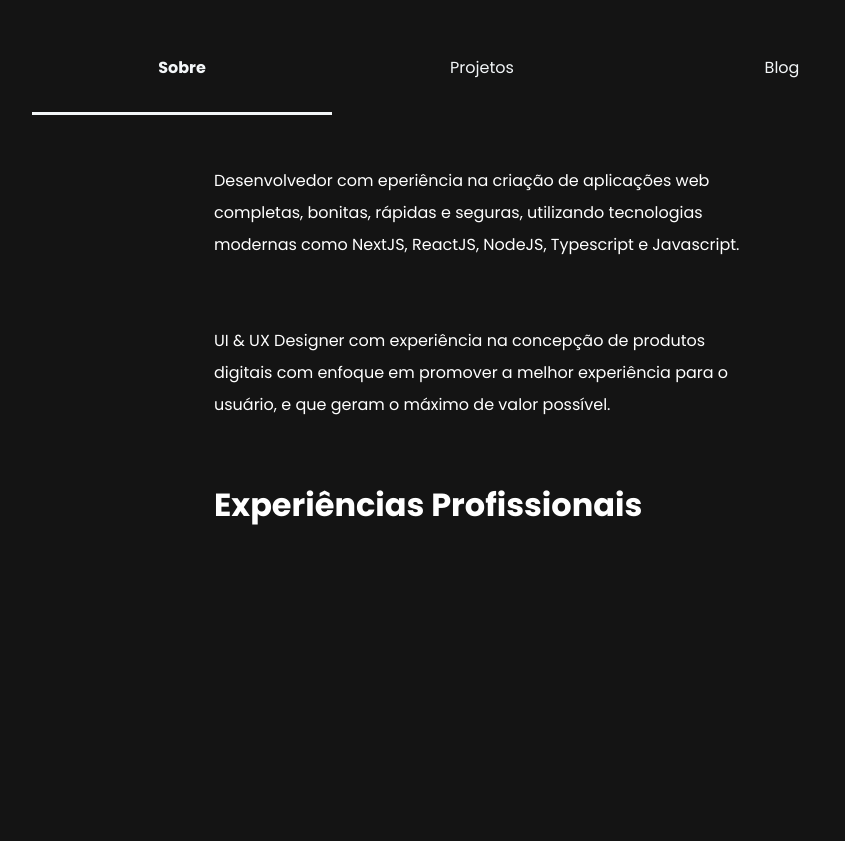
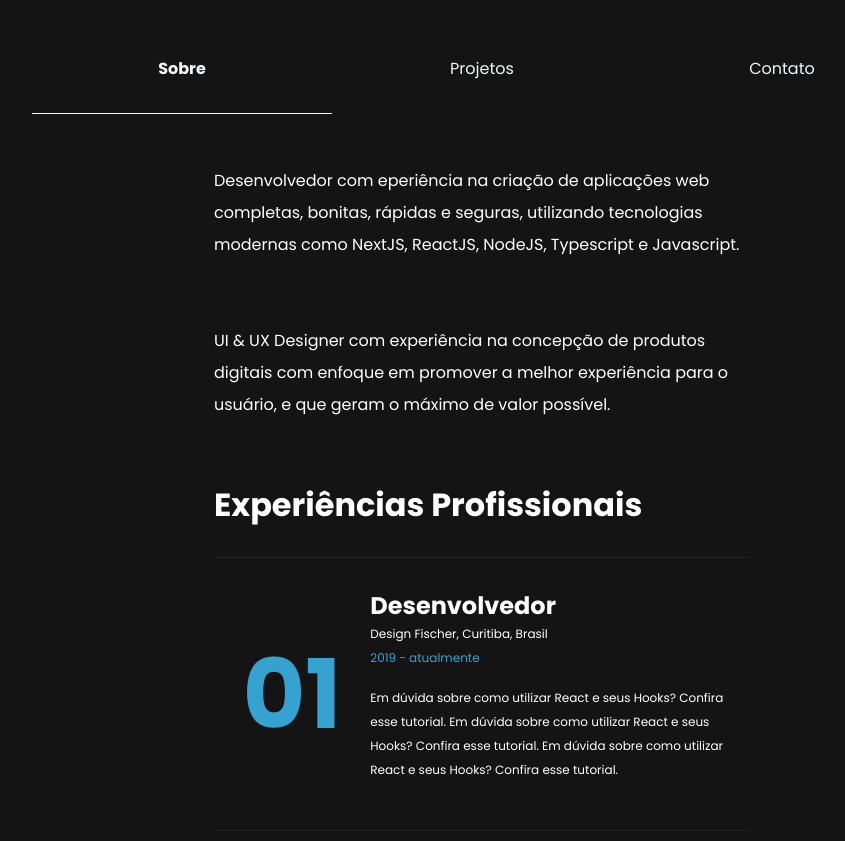
Before and after one commit to fischerafael/fischerafael-frontend, a Next.js app: page / in a window 1280 px wide. Shown: the part 771-1612 px from the top of the page, without its empty margins (158-1003 px from the left). Built offline with nearby package versions, Linux system fonts and the light colour scheme.

Commit message:
added english version

```diff
--- a/pages/_app.tsx
+++ b/pages/_app.tsx
@@ -3,6 +3,8 @@ import { GlobalStyle } from '../src/styles/global-style'
 
 import { ThemeProvider } from 'styled-components'
 import Head from 'next/head'
+import { ProfileProvider } from '../src/contexts/ProfileContext'
+import { LanguageProvider } from '../src/contexts/LanguageContext'
 
 export default function App({ Component, pageProps }) {
     return (
@@ -12,7 +14,11 @@ export default function App({ Component, pageProps }) {
                     <title>Rafael Fischer</title>
                 </Head>
                 <GlobalStyle />
-                <Component {...pageProps} />
+                <LanguageProvider>
+                    <ProfileProvider>
+                        <Component {...pageProps} />
+                    </ProfileProvider>
+                </LanguageProvider>
             </ThemeProvider>
         </>
     )
--- a/pages/blog/index.tsx
+++ b/pages/contact/index.tsx
@@ -6,7 +6,7 @@ import ProfileSection from '../../src/components/Templates/Profile'
 const about = () => {
     return (
         <>
-            <ProfileSection page="blog" />
+            <ProfileSection page="contact" />
             <DefaultPageContainer>
                 <Text
                     as="h1"
--- a/pages/index.tsx
+++ b/pages/index.tsx
@@ -1,12 +1,16 @@
-import React, { useState } from 'react'
+import React, { useContext } from 'react'
 import styled from 'styled-components'
+import ProfessionalCard from '../src/components/Card/Professional'
 
 import { DefaultPageContainer } from '../src/components/DefautPageContainer'
 import Text from '../src/components/design-system/atoms/Text'
 
 import ProfileSection from '../src/components/Templates/Profile'
+import { LanguageContext } from '../src/contexts/LanguageContext'
 
 const home = () => {
+    const { language } = useContext(LanguageContext)
+
     return (
         <>
             <ProfileSection page="about" />
@@ -25,8 +29,14 @@ const home = () => {
                         valor possível.
                     </Text>
                     <Text as="h1" variant="SectionTitle">
-                        Experiências Profissionais
+                        {language === 'portuguese' &&
+                            'Experiências Profissionais'}
+                        {language === 'english' && 'Professional Experiences'}
                     </Text>
+                    <div>
+                        <ProfessionalCard>01</ProfessionalCard>
+                        <ProfessionalCard>01</ProfessionalCard>
+                    </div>
                 </AboutContent>
             </DefaultPageContainer>
         </>
--- /dev/null
+++ b/src/components/Card/Professional/index.tsx
@@ -0,0 +1,100 @@
+import React from 'react'
+import styled from 'styled-components'
+
+const ProfessionalCard = ({ children }) => {
+    return (
+        <ProCardContainer>
+            <div className="img-number">
+                <span>{children}</span>
+            </div>
+            <div className="content">
+                <h1>Desenvolvedor</h1>
+                <h2>Design Fischer, Curitiba, Brasil</h2>
+                <h2 className="period">2019 - atualmente</h2>
+                <p>
+                    Em dúvida sobre como utilizar React e seus Hooks? Confira
+                    esse tutorial. Em dúvida sobre como utilizar React e seus
+                    Hooks? Confira esse tutorial. Em dúvida sobre como utilizar
+                    React e seus Hooks? Confira esse tutorial.
+                </p>
+            </div>
+        </ProCardContainer>
+    )
+}
+
+export default ProfessionalCard
+
+export const ProCardContainer = styled.article`
+    display: flex;
+    align-items: center;
+    justify-content: center;
+    padding: 2rem 0;
+    border-top: solid 0.1rem ${(props) => props.theme.color.dark};
+    width: 100%;
+
+    .img-number {
+        width: 100%;
+        height: 100%;
+        max-width: 50rem;
+        display: flex;
+        align-items: center;
+        justify-content: center;
+    }
+
+    span {
+        font-weight: bold;
+        font-size: 6rem;
+
+        color: ${(props) => props.theme.color.primary};
+    }
+
+    .content {
+        h1 {
+            font-weight: bold;
+            font-size: 1.5rem;
+            line-height: 2rem;
+        }
+
+        h2 {
+            font-weight: normal;
+            font-size: 0.75rem;
+            line-height: 1.5rem;
+        }
+
+        .period {
+            color: ${(props) => props.theme.color.primary};
+        }
+
+        p {
+            font-weight: normal;
+            padding: 1rem 0;
+            font-size: 0.75rem;
+            line-height: 1.5rem;
+        }
+    }
+
+    @media (max-width: ${(props) => props.theme.breakPoints.md}) {
+        flex-direction: column;
+
+        .content {
+            h1 {
+                text-align: center;
+            }
+
+            h2 {
+                text-align: center;
+            }
+
+            .period {
+                text-align: center;
+            }
+
+            p {
+                font-weight: normal;
+                padding: 1rem 0;
+                font-size: 0.75rem;
+                line-height: 1.5rem;
+            }
+        }
+    }
+`
--- a/src/components/Header/index.tsx
+++ b/src/components/Header/index.tsx
@@ -40,8 +40,11 @@ const HeaderStyle = styled.header`
 
         nav {
             display: flex;
+            align-items: center;
+            justify-content: space-between;
             list-style: none;
             gap: 2rem;
+            cursor: pointer;
         }
     }
 `
--- a/src/components/Templates/Profile/index.tsx
+++ b/src/components/Templates/Profile/index.tsx
@@ -1,41 +1,44 @@
-import React, { useState } from 'react'
+import React, { useContext } from 'react'
 import styled, { css } from 'styled-components'
+import { ProfileContext } from '../../../contexts/ProfileContext'
+
 import CustomLink from '../../design-system/molecules/CustomLink'
+
 import Header from '../../Header'
 import Main from '../../Main'
 import NavSection from '../../NavSection'
 
+import { FaPlus, FaMinus } from 'react-icons/fa'
+import { LanguageContext } from '../../../contexts/LanguageContext'
+
 interface Props {
-    page: 'blog' | 'projects' | 'about'
+    page: 'contact' | 'projects' | 'about'
 }
 
 const ProfileSection = ({ page }: Props) => {
-    const [isOpen, setIsOpen] = useState<boolean>(true)
-
-    function handleOpenProfile() {
-        setIsOpen(true)
-    }
-
-    function handleCloseProfile() {
-        setIsOpen(false)
-    }
+    const { isOpen, handleCloseProfile, handleOpenProfile } = useContext(
+        ProfileContext
+    )
+    const { language, handleSetEnglish, handleSetPortuguese } = useContext(
+        LanguageContext
+    )
 
     return (
         <>
             <Header>
-                {!isOpen && (
-                    <NavLink onClick={handleOpenProfile}>Abrir</NavLink>
+                {!isOpen && <FaPlus onClick={handleOpenProfile} />}
+                {isOpen && <FaMinus onClick={handleCloseProfile} />}
+
+                {language === 'english' && (
+                    <NavLink onClick={handleSetPortuguese}>PT</NavLink>
                 )}
-                {isOpen && (
-                    <NavLink onClick={handleCloseProfile}>Fechar</NavLink>
+                {language === 'portuguese' && (
+                    <NavLink onClick={handleSetEnglish}>EN</NavLink>
                 )}
-
-                <NavLink>EN</NavLink>
             </Header>
 
             {isOpen && (
                 <Main
-                    isOpen={isOpen}
                     name="Rafael Fischer"
                     title="Desenvolvedor Frontend & UI / UX Designer"
                 />
@@ -43,16 +46,23 @@ const ProfileSection = ({ page }: Props) => {
 
             <NavSection>
                 <CustomLink href="/">
-                    <NavLink isActive={page === 'about' && true}>Sobre</NavLink>
+                    <NavLink isActive={page === 'about' && true}>
+                        {language === 'portuguese' && 'Sobre'}
+                        {language === 'english' && 'About'}
+                    </NavLink>
                 </CustomLink>
 
                 <CustomLink href="/projects">
                     <NavLink isActive={page === 'projects' && true}>
-                        Projetos
+                        {language === 'portuguese' && 'Projetos'}
+                        {language === 'english' && 'Work'}
                     </NavLink>
                 </CustomLink>
-                <CustomLink href="/blog">
-                    <NavLink isActive={page === 'blog' && true}>Blog</NavLink>
+                <CustomLink href="/contact">
+                    <NavLink isActive={page === 'contact' && true}>
+                        {language === 'portuguese' && 'Contato'}
+                        {language === 'english' && 'Contact'}
+                    </NavLink>
                 </CustomLink>
             </NavSection>
         </>
@@ -82,6 +92,6 @@ const NavLink = styled.li<NavLinkProps>`
         props.isActive &&
         css`
             font-weight: bold;
-            border-bottom: solid 0.2rem ${(props) => props.theme.color.light};
+            border-bottom: solid 0.1rem ${(props) => props.theme.color.light};
         `}
 `
--- /dev/null
+++ b/src/contexts/LanguageContext/index.tsx
@@ -0,0 +1,31 @@
+import { createContext, useState } from 'react'
+
+type Language = 'portuguese' | 'english' | 'french'
+
+interface Props {
+    language: Language
+    handleSetPortuguese(): void
+    handleSetEnglish(): void
+}
+
+export const LanguageContext = createContext({} as Props)
+
+export const LanguageProvider = ({ children }) => {
+    const [language, setLanguage] = useState<Language>('portuguese')
+
+    function handleSetEnglish() {
+        setLanguage('english')
+    }
+
+    function handleSetPortuguese() {
+        setLanguage('portuguese')
+    }
+
+    return (
+        <LanguageContext.Provider
+            value={{ language, handleSetEnglish, handleSetPortuguese }}
+        >
+            {children}
+        </LanguageContext.Provider>
+    )
+}
--- a/src/contexts/ProfileContext/index.tsx
+++ b/src/contexts/ProfileContext/index.tsx
@@ -0,0 +1,33 @@
+import { createContext, useState } from 'react'
+
+interface Props {
+    isOpen: boolean
+    handleOpenProfile: () => void
+    handleCloseProfile: () => void
+}
+
+export const ProfileContext = createContext({} as Props)
+
+export const ProfileProvider = ({ children }) => {
+    const [isOpen, setIsOpen] = useState<boolean>(true)
+
+    function handleOpenProfile() {
+        setIsOpen(true)
+    }
+
+    function handleCloseProfile() {
+        setIsOpen(false)
+    }
+
+    const values = {
+        isOpen,
+        handleOpenProfile,
+        handleCloseProfile
+    }
+
+    return (
+        <ProfileContext.Provider value={values}>
+            {children}
+        </ProfileContext.Provider>
+    )
+}
```
Also changed, not shown: public/pro/fischerafael-icon.svg (added).
